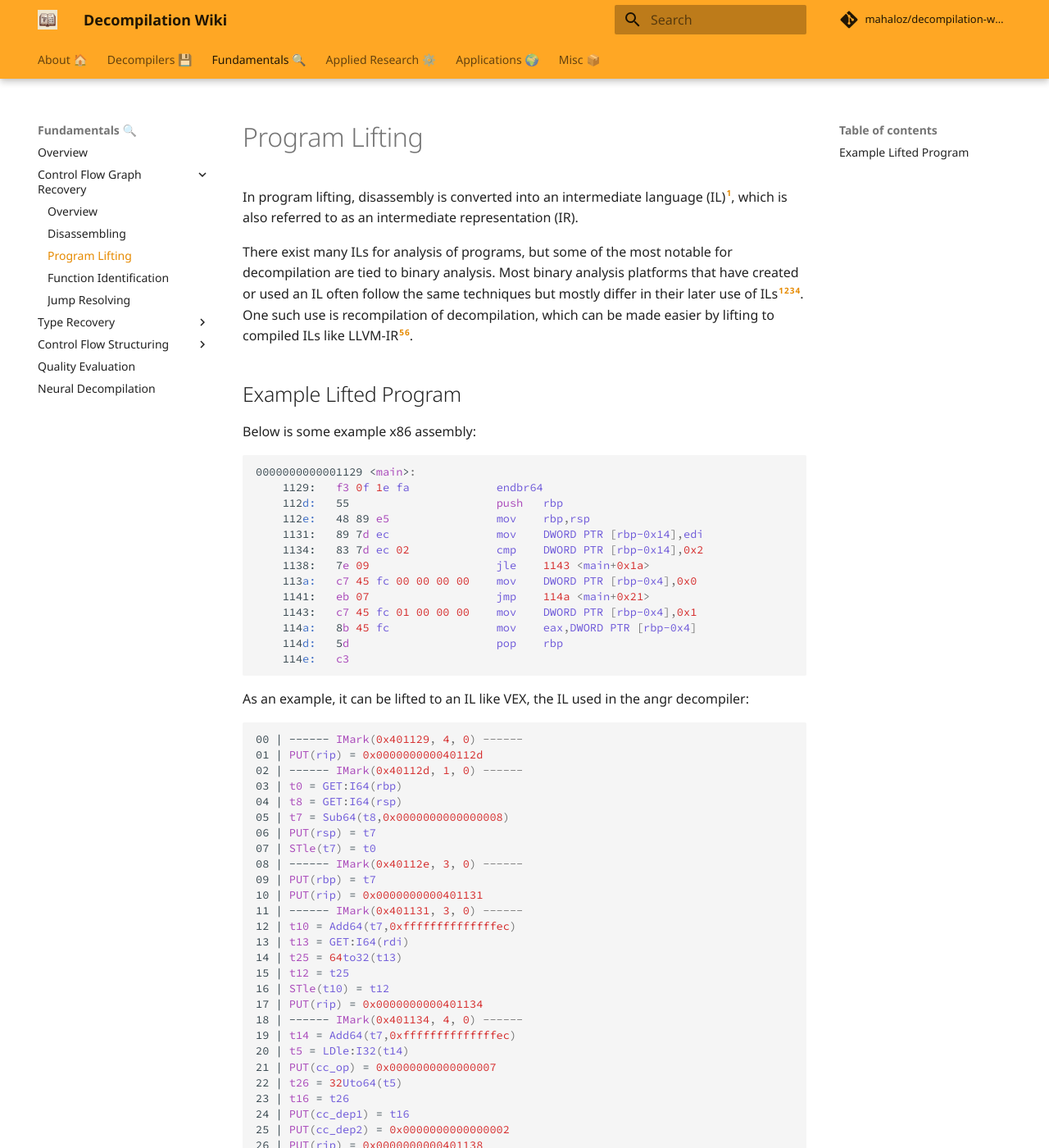
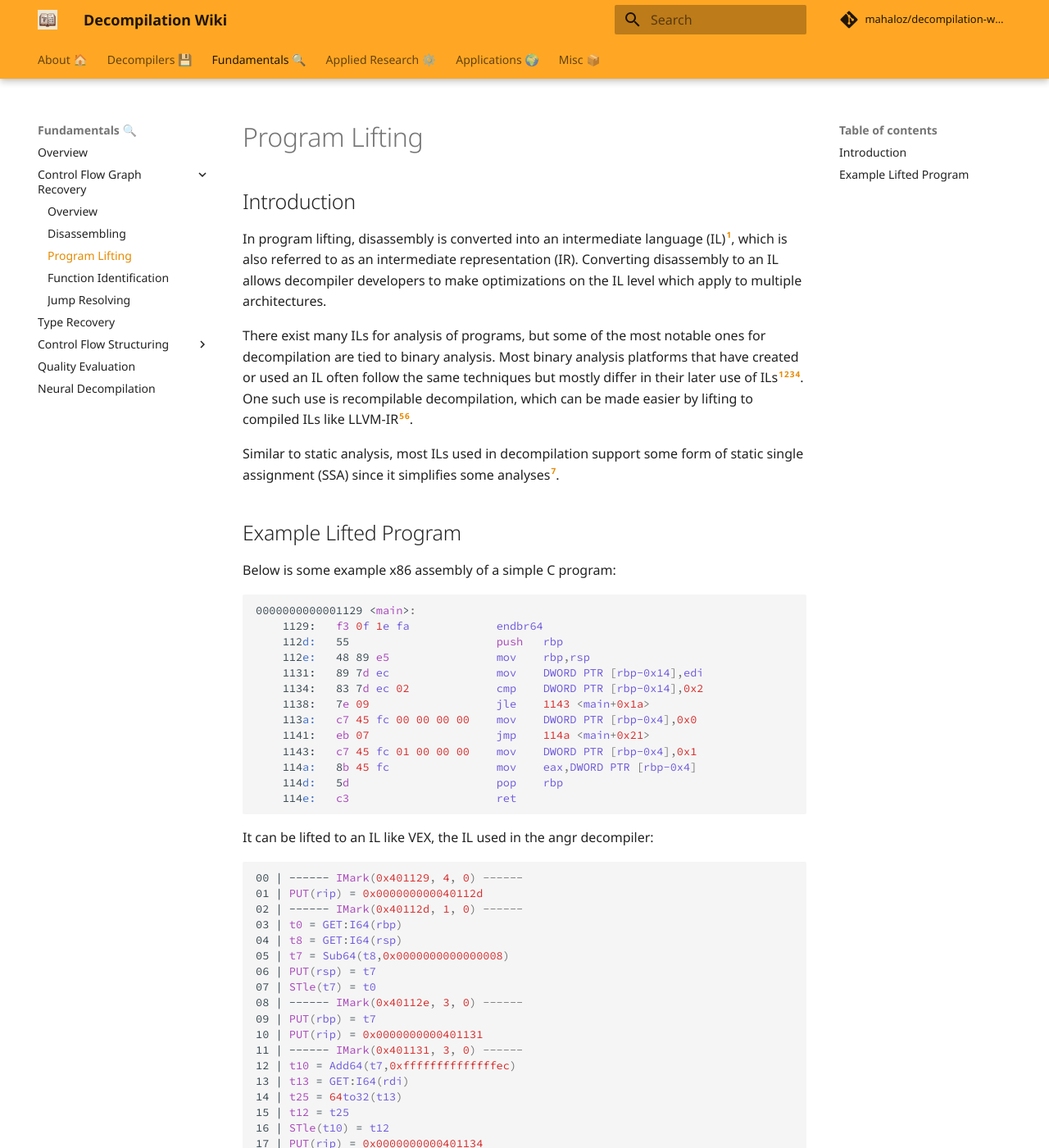
Before and after one commit to mahaloz/decompilation-wiki, an MkDocs documentation site: the page built from docs/fundamentals/cfg_recovery/lifting.md, in a window 1280 px wide and 1400 px high. Shown: the whole window at 82% size. Built offline with MkDocs 1.6.1 and Material for MkDocs 9.7.7, drawn with Linux system fonts in a browser that asks for light colours; comment, search, counter and statistics services are not loaded; some of the changed text lies outside the part shown.

````diff
--- a/docs/fundamentals/cfg_recovery/lifting.md
+++ b/docs/fundamentals/cfg_recovery/lifting.md
@@ -1,14 +1,17 @@
 # Program Lifting
 
+## Introduction
 In program lifting, disassembly is converted into an intermediate language (IL)[^1], which is also referred to as an intermediate representation (IR).
+Converting disassembly to an IL allows decompiler developers to make optimizations on the IL level which apply to multiple architectures.
 
-There exist many ILs for analysis of programs, but some of the most notable for decompilation are tied to binary analysis.
+There exist many ILs for analysis of programs, but some of the most notable ones for decompilation are tied to binary analysis.
 Most binary analysis platforms that have created or used an IL often follow the same techniques but mostly differ in their later use of ILs[^1][^2][^3][^4].
-One such use is recompilation of decompilation, which can be made easier by lifting to compiled ILs like LLVM-IR[^5][^6].
+One such use is recompilable decompilation, which can be made easier by lifting to compiled ILs like LLVM-IR[^5][^6].
 
+Similar to static analysis, most ILs used in decompilation support some form of static single assignment (SSA) since it simplifies some analyses[^7].
 
 ## Example Lifted Program
-Below is some example x86 assembly:
+Below is some example x86 assembly of a simple C program:
 ```asm
 0000000000001129 <main>:
     1129:   f3 0f 1e fa             endbr64
@@ -22,10 +25,10 @@ Below is some example x86 assembly:
     1143:   c7 45 fc 01 00 00 00    mov    DWORD PTR [rbp-0x4],0x1
     114a:   8b 45 fc                mov    eax,DWORD PTR [rbp-0x4]
     114d:   5d                      pop    rbp
-    114e:   c3
+    114e:   c3                      ret
 ```
 
-As an example, it can be lifted to an IL like VEX, the IL used in the angr decompiler:
+It can be lifted to an IL like VEX, the IL used in the angr decompiler:
 ```asm
 00 | ------ IMark(0x401129, 4, 0) ------
 01 | PUT(rip) = 0x000000000040112d
@@ -67,12 +70,15 @@ NEXT: PUT(rip) = 0x000000000040113a; Ijk_Boring
 ...
 ```
 
-Notice the abstraction of compares and assignments makes the code much more verbose.
-As such, it has been cut for brevity.
+In the case of VEX, each `t` variable is only ever assigned once, making this SSA form.
+You will also notice how verbose every instruction has become.
+Even simple `mov` instructions, which assign a value to a register, have much more information now.
+The lifted VEX above has been cut for brevity.
 
 [^1]: Song, Dawn, et al. "BitBlaze: A new approach to computer security via binary analysis." Information Systems Security: 4th International Conference, ICISS 2008, Hyderabad, India, December 16-20, 2008. Proceedings 4. Springer Berlin Heidelberg, 2008.
 [^2]: Kinder, Johannes, and Helmut Veith. "Jakstab: a static analysis platform for binaries: tool paper." Computer Aided Verification: 20th International Conference, CAV 2008 Princeton, NJ, USA, July 7-14, 2008 Proceedings 20. Springer Berlin Heidelberg, 2008.
 [^3]: Brumley, David, et al. "BAP: A binary analysis platform." Computer Aided Verification: 23rd International Conference, CAV 2011, Snowbird, UT, USA, July 14-20, 2011. Proceedings 23. Springer Berlin Heidelberg, 2011.
 [^4]: Wang, Fish, and Yan Shoshitaishvili. "Angr-the next generation of binary analysis." 2017 IEEE Cybersecurity Development (SecDev). IEEE, 2017.
 [^5]: Gussoni, Andrea, et al. "A comb for decompiled c code." Proceedings of the 15th ACM Asia Conference on Computer and Communications Security. 2020.
-[^6]: https://github.com/revng/revng
+[^6]: Revng. “Revng/Revng: Revng: The Core Repository of the Rev.Ng Project.” GitHub, github.com/revng/revng. Accessed 27 Apr. 2024.
+[^7]: Van Emmerik, Michael James. Static single assignment for decompilation. University of Queensland, 2007.
--- a/mkdocs.yml
+++ b/mkdocs.yml
@@ -41,10 +41,7 @@ nav:
     - fundamentals/cfg_recovery/lifting.md
     - fundamentals/cfg_recovery/func_recov.md
     - fundamentals/cfg_recovery/jump_res.md
-  - Type Recovery:
-    - fundamentals/type_recovery/overview.md
-    - fundamentals/type_recovery/var_rec.md
-    - fundamentals/type_recovery/pushdown.md
+  - fundamentals/type_recovery.md
   - Control Flow Structuring:
     - fundamentals/cf_structuring/overview.md
     - fundamentals/cf_structuring/schema-based.md
````
Also changed, not shown: docs/fundamentals/cfg_recovery/overview.md (+4 -4 lines), docs/fundamentals/type_recovery.md (added, +103 -0 lines), docs/fundamentals/type_recovery/overview.md (deleted, +0 -1 lines), docs/fundamentals/type_recovery/pushdown.md (deleted, +0 -1 lines), docs/fundamentals/type_recovery/var_rec.md (deleted, +0 -1 lines), docs/static/img/typing.svg (added).
